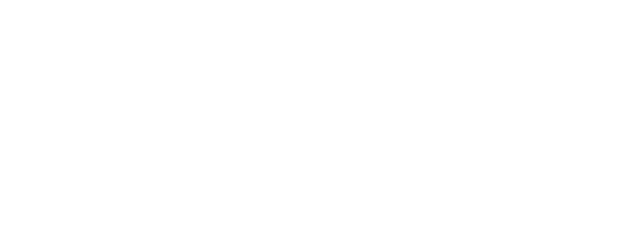
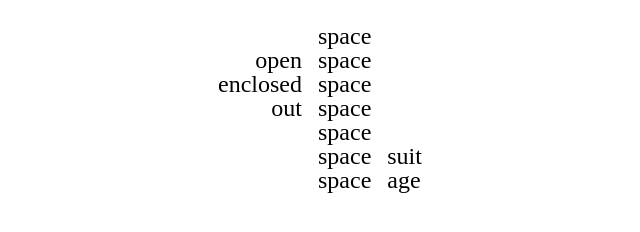
Before and after one commit to public-office/workshop, a plain HTML site: page week-two/alex/index.html in a window 1280 px wide. Shown: the whole page, without its empty margins (320-960 px from the left). Drawn offline with Linux system fonts and the light colour scheme; files that its build step writes are made by us from their sources.

Commit message:
starting Alex’s poem

```diff
--- a/week-two/alex/assets/style.css
+++ b/week-two/alex/assets/style.css
@@ -0,0 +1,53 @@
+* {
+  margin: 0;
+  padding: 0;
+  box-sizing: border-box;
+  font: inherit;
+}
+html {
+  font-size: 10px;
+}
+body {
+  font-size: 1.6rem;
+  line-height: 1;
+}
+main {
+  display: flex;
+  flex-direction: row;
+  justify-content: center;
+  padding: 1.5em;
+  /* align-items: center; */
+}
+p {
+  font-size: 2.4rem;
+}
+.left {
+  text-align: left;
+  flex: 1;
+}
+.right {
+  text-align: right;
+  flex: 1;
+}
+.center {
+  text-align: right;
+  flex: 1;
+}
+
+div {
+  /* max-width: 40px; */
+}
+
+div:first-of-type {
+  text-align: right;
+  padding-top: 1.5em;
+}
+
+div:nth-of-type(2) {
+  padding: 0 1em;
+}
+
+div:last-of-type {
+  text-align: left;
+  padding-top: 7.5em;
+}
--- a/week-two/alex/index.html
+++ b/week-two/alex/index.html
@@ -3,9 +3,29 @@
   <head>
     <meta charset="utf-8">
     <title></title>
-    <link rel="stylesheet" href="/css/assets/style.css">
+    <link rel="stylesheet" href="assets/style.css">
   </head>
   <body>
+    <!-- <main>
+      <div><span class="center">space</span></div>
+      <div><span class="right">open</span> <span class="center">space</span></div>
+      <div><span class="right">enclosed</span> <span class="center">space</span></div>
+      <div><span class="right">outer</span> <span class="center">space</span></div>
+      <div><span class="center">space</span> <span class="left">suit</span></div>
+      <div><span class="center">space</span> <span class="left">age</span></div>
+    </main> -->
+
+    <main>
+      <div>
+        <p>open</p> <p>enclosed</p> <p>out</p>
+      </div>
+      <div>
+        <p>space</p> <p>space</p> <p>space</p> <p>space</p> <p>space</p> <p>space</p> <p>space</p>
+      </div>
+      <div>
+        <p>suit</p> <p>age</p>
+      </div>
+    </main>
 
   </body>
 </html>
--- a/week-two/concrete/assets/css/style.css
+++ b/week-two/concrete/assets/css/style.css
@@ -39,6 +39,10 @@ article {
   width: calc(100% * 1 / 2);
   min-height: 255px;
   position: relative;
+}
+
+article:last-of-type {
+  color: red;
 }
 
 article:nth-of-type(odd) p {
@@ -88,7 +92,7 @@ article:nth-of-type(5) p {
 }
 
 .hide {
-  opacity: 0;
+  visibility: hidden;
 }
 .sun {
   transition: all 0.5s ease-in-out;
```
Also changed, not shown: week-two/concrete/index.html (+1 -0 lines).
